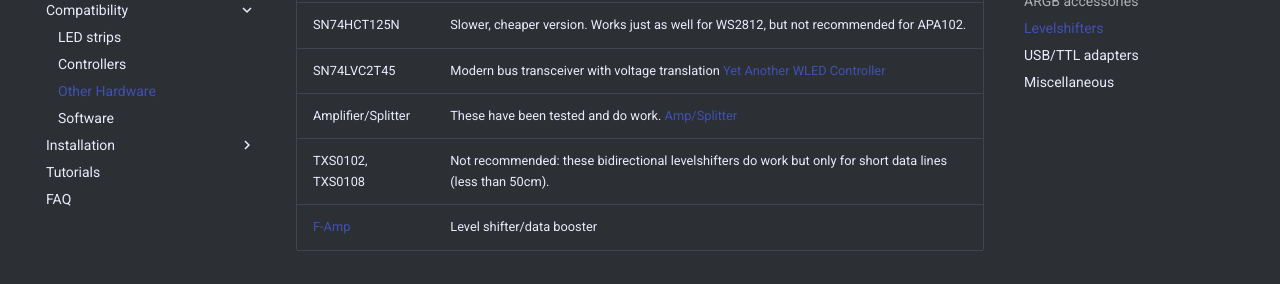
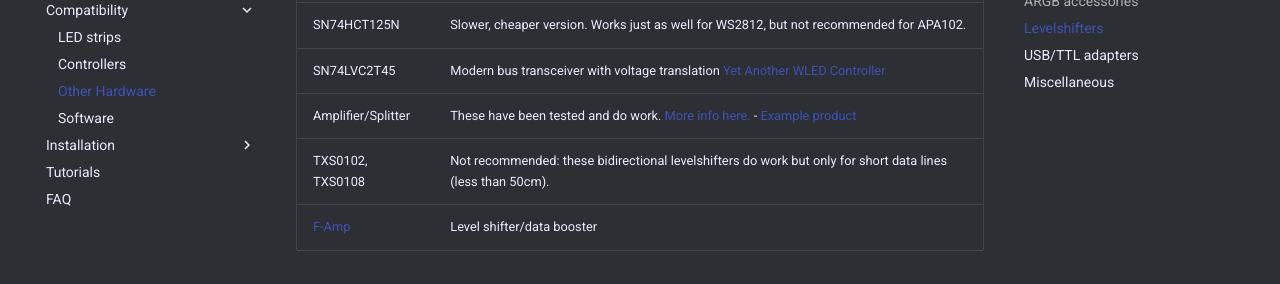
Before and after one commit to Aircoookie/WLED-Docs, an MkDocs documentation site: the page built from docs/basics/compatible-hardware.md, in a window 1280 px wide and 900 px high, scrolled down 1476 px. Shown: the part 152-436 px from the top of the window. Built offline with MkDocs 1.6.1 and Material for MkDocs 9.7.7, drawn with Linux system fonts in a browser that asks for light colours; comment, search, counter and statistics services are not loaded.

Commit message:
Update compatible-hardware.md
added link to convo about amp/splitter in discord

```diff
--- a/docs/basics/compatible-hardware.md
+++ b/docs/basics/compatible-hardware.md
@@ -41,7 +41,7 @@
 SN74AHCT32 | Same pinout as above can be used. This is just an OR gate, but any AHCT gate can be used if inputs are connected appropriately. ;)
 SN74HCT125N | Slower, cheaper version. Works just as well for WS2812, but not recommended for APA102.
 SN74LVC2T45 | Modern bus transceiver with voltage translation [Yet Another WLED Controller](https://github.com/lizardsystems/yawl-controller)
-Amplifier/Splitter | These have been tested and do work. [Amp/Splitter](https://www.amazon.com/BTF-LIGHTING-WS2812B-Amplifier-Support-addressable/dp/B0B5ZSSFR7)
+Amplifier/Splitter | These have been tested and do work. [More info here.](https://discord.com/channels/473448917040758787/719873873071308821/1278797679656439849) - [Example product](https://www.amazon.com/BTF-LIGHTING-WS2812B-Amplifier-Support-addressable/dp/B0B5ZSSFR7)
 TXS0102, TXS0108 | Not recommended: these bidirectional levelshifters do work but only for short data lines (less than 50cm).
 [F-Amp](https://pixelcontroller.com/store/accessories/54-famp-xconnect.html) | Level shifter/data booster
 
```
